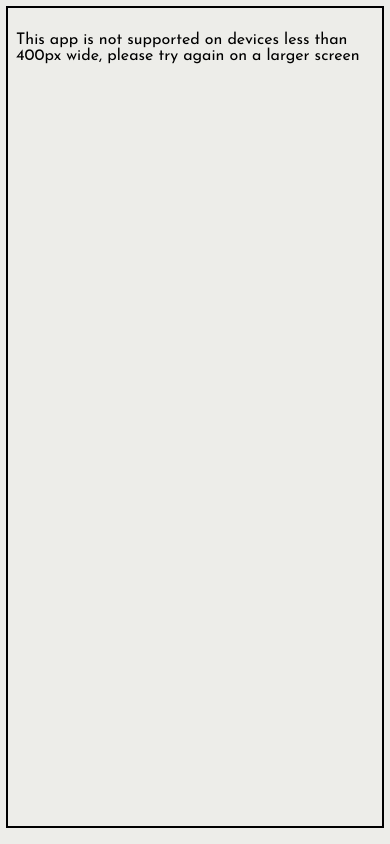
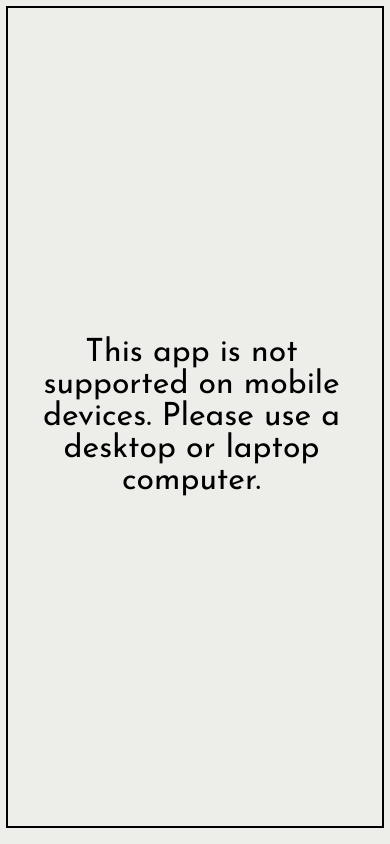
Before and after one commit to Adk1ns/FridgeMagnets, a React (Create React App) app: page / in a window 390 px wide. Built offline with nearby package versions, Linux system fonts and the light colour scheme; a web font is replaced by a local one.

Commit message:
no mobile

```diff
--- a/src/App.js
+++ b/src/App.js
@@ -10,9 +10,11 @@ function App() {
   const viewportWidth =
     window.innerWidth || document.documentElement.clientWidth
 
+  const viewportHeight = window.innerHeight
+
   return (
     <div className="border">
-      {viewportWidth > 400 && (
+      {viewportWidth > 400 && viewportHeight < viewportWidth && (
         <GlobalStyles>
           {viewportWidth > 800 ? (
             <img src={fridgeWhite} className="background" />
@@ -22,7 +24,7 @@ function App() {
           <FridgeMagnets />
         </GlobalStyles>
       )}
-      {viewportWidth <= 400 && <Warning />}
+      {viewportHeight > viewportWidth && <Warning />}
     </div>
   )
 }
--- a/src/components/Warning.js
+++ b/src/components/Warning.js
@@ -5,14 +5,19 @@ const WarningStyles = styled.div`
   padding: 1rem;
   height: 95vh;
   width: 90vw;
+  display: flex;
+  justify-content: center;
+  align-items: center;
+  font-size: 2em;
+  text-align: center;
 `
 
 const Warning = () => {
   return (
     <WarningStyles>
       <p>
-        This app is not supported on devices less than 400px wide, please try
-        again on a larger screen
+        This app is not supported on mobile devices. Please use a desktop or
+        laptop computer.
       </p>
     </WarningStyles>
   )
```
